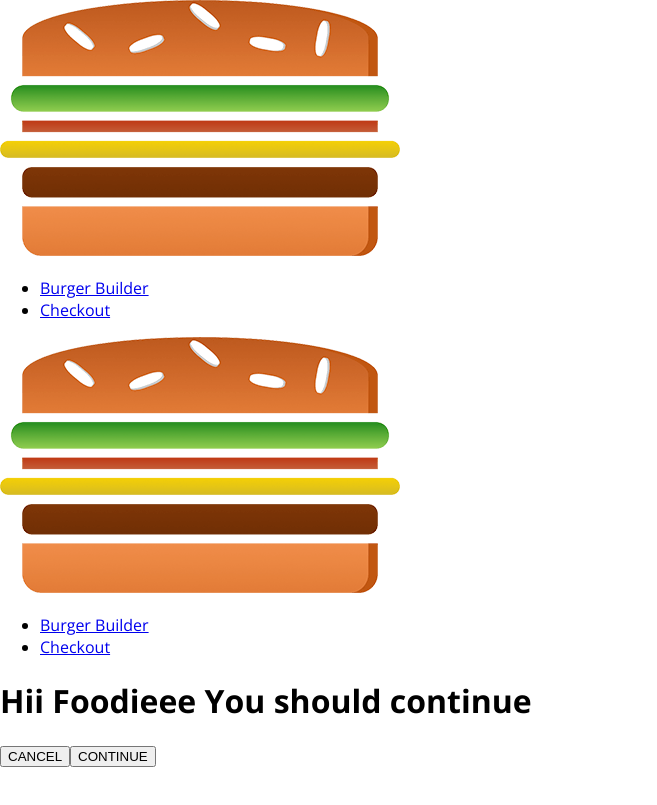
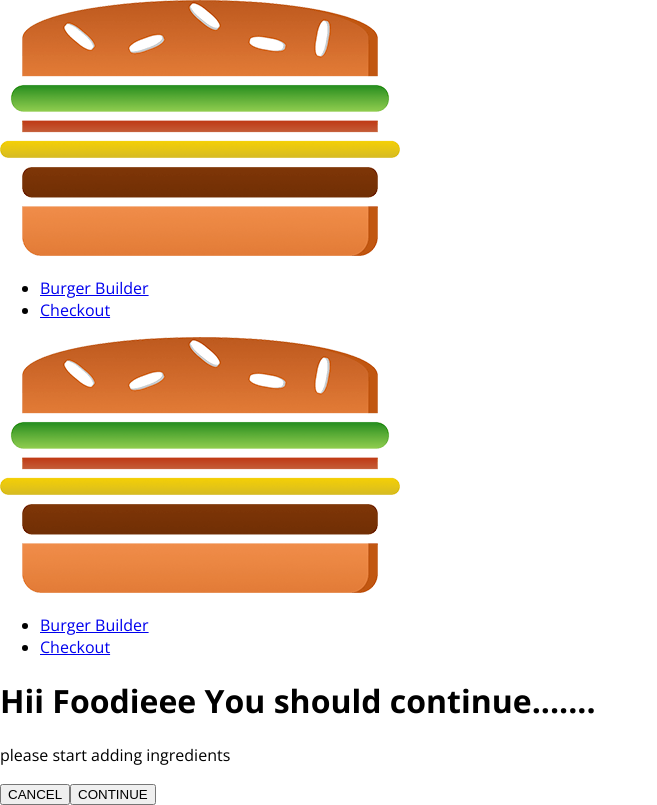
Before and after one commit to ajayraj201651006/my-burger, a React app: page /checkout in a window 1280 px wide. Shown: the whole page, without its empty margins (0-657 px from the left). Built offline with nearby package versions, Linux system fonts and the light colour scheme.

Commit message:
checkout route

```diff
--- a/src/components/Order/CheckoutSummary/CheckoutSummary.js
+++ b/src/components/Order/CheckoutSummary/CheckoutSummary.js
@@ -7,7 +7,7 @@
 const checkoutSummary = (props) => {
 	return(
         <div className={classes.CheckoutSummary}>
-            <h1>Hii Foodieee You should continue</h1>
+            <h1>Hii Foodieee You should continue.......</h1>
             <div style={{width:'100%', margin: 'auto'}}>
                 <Burger ingredients={props.ingredients}/>
             </div>
--- a/src/containers/BurgerBuilder/BurgerBuilder.js
+++ b/src/containers/BurgerBuilder/BurgerBuilder.js
@@ -106,7 +106,16 @@
         // }).catch(error=>{
         //     this.setState({loading: false, purchasing: false});
         // });
-        this.props.history.push('/checkout');
+        const queryParams = [];
+        for (let i in this.state.ingredients) {
+            queryParams.push(encodeURIComponent(i) + "=" + encodeURIComponent(this.state.ingredients[i]));
+        }
+
+        const queryString = queryParams.join('&');
+        this.props.history.push({
+            pathname: '/checkout',
+            search: '?' + queryString
+        });
     }
 
 	render() {
--- a/src/containers/Checkout/Checkout.js
+++ b/src/containers/Checkout/Checkout.js
@@ -9,6 +9,15 @@
             meat: 1,
             bacon: 1
         }
+    }
+
+    componentDidMount () {
+        const query = new URLSearchParams(this.props.location.search);
+        const ingredients = {};
+        for (let param of query.entries()) {
+            ingredients[param[0]] = +param[1];
+        }
+        this.setState({ingredients: ingredients});
     }
 
     checkoutCancelledHandler = () => {
```
